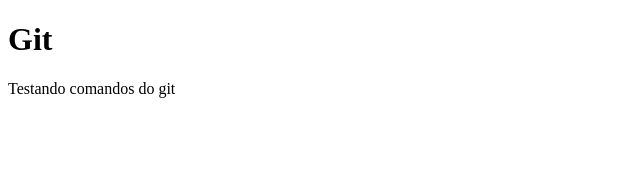
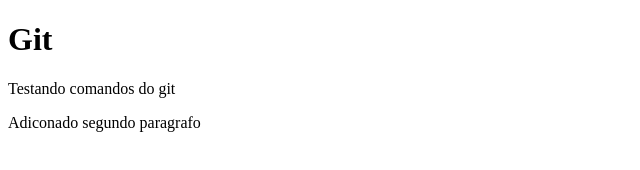
Before and after one commit to Fabricio-Willans-97/Tutorial_Git, a plain HTML site: page index.html in a window 1280 px wide. Shown: the whole page, without its empty margins (0-640 px from the left). Drawn offline with Linux system fonts and the light colour scheme.

Commit message:
adicionado segundo <p>

```diff
--- a/index.html
+++ b/index.html
@@ -10,6 +10,7 @@
 
     <h1>Git</h1>
     <p>Testando comandos do git</p>
+    <p>Adiconado segundo paragrafo</p>
 
 </body>
 </html>
```
